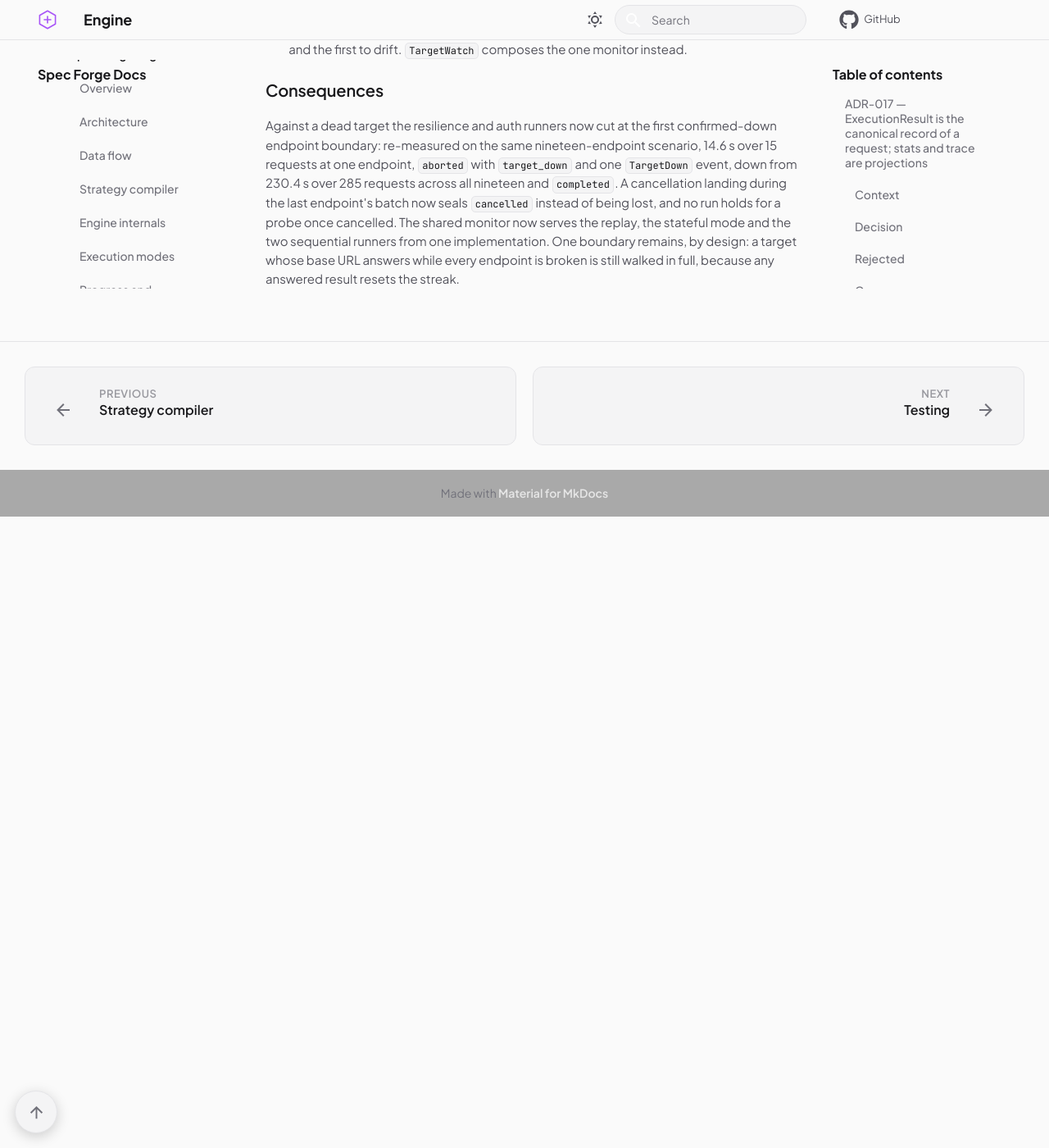
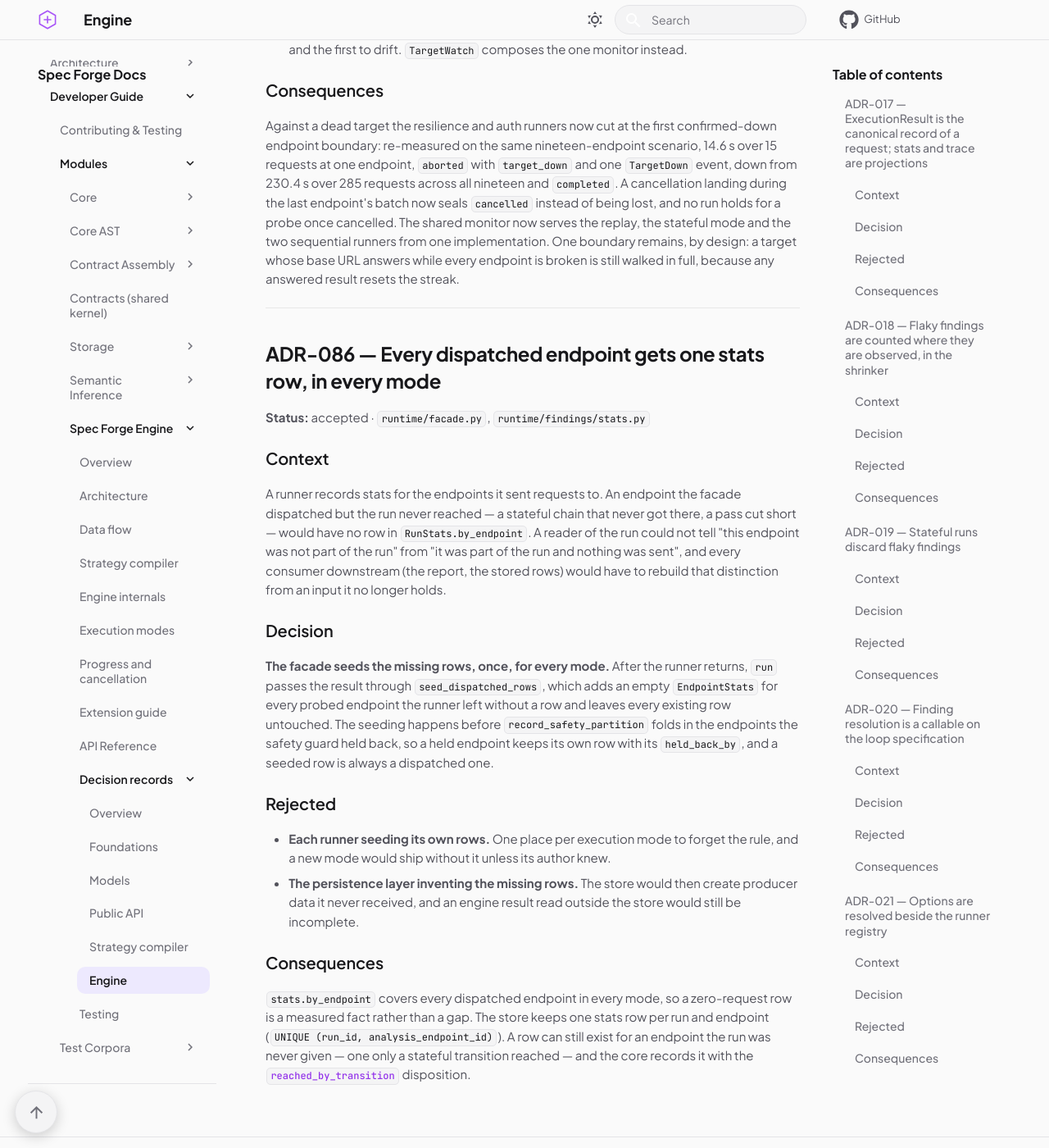
Before and after one commit to Spec-Forge-Testing/specforge-docs, an MkDocs documentation site: the page built from docs/modules/specforge-engine/adr/engine.md, in a window 1280 px wide and 1400 px high, scrolled down 48637 px. Shown: the whole window at 82% size. Built offline with MkDocs 1.6.1 and Material for MkDocs 9.7.7, drawn with Linux system fonts in a browser that asks for light colours; comment, search, counter and statistics services are not loaded; before the commit the page ends 49267 px from its top, so only the background shows below that.

Commit message:
docs(engine): record the dispatched-endpoint stats rule and correct held_back_by

```diff
--- a/docs/modules/specforge-engine/adr/engine.md
+++ b/docs/modules/specforge-engine/adr/engine.md
@@ -2126,3 +2126,47 @@ shared monitor now serves the replay, the stateful mode and the two sequential
 runners from one implementation. One boundary remains, by design: a target whose
 base URL answers while every endpoint is broken is still walked in full, because
 any answered result resets the streak.
+
+---
+
+## ADR-086 — Every dispatched endpoint gets one stats row, in every mode { #adr-086 }
+
+**Status:** accepted · `runtime/facade.py`, `runtime/findings/stats.py`
+
+### Context
+
+A runner records stats for the endpoints it sent requests to. An endpoint the
+facade dispatched but the run never reached — a stateful chain that never got
+there, a pass cut short — would have no row in
+`RunStats.by_endpoint`. A reader of the run could not tell "this endpoint was not
+part of the run" from "it was part of the run and nothing was sent", and every
+consumer downstream (the report, the stored rows) would have to rebuild that
+distinction from an input it no longer holds.
+
+### Decision
+
+**The facade seeds the missing rows, once, for every mode.** After the runner
+returns, `run` passes the result through `seed_dispatched_rows`, which adds an
+empty `EndpointStats` for every probed endpoint the runner left without a row and
+leaves every existing row untouched. The seeding happens before
+`record_safety_partition` folds in the endpoints the safety guard held back, so a
+held endpoint keeps its own row with its `held_back_by`, and a seeded row is
+always a dispatched one.
+
+### Rejected
+
+- **Each runner seeding its own rows.** One place per execution mode to forget
+  the rule, and a new mode would ship without it unless its author knew.
+- **The persistence layer inventing the missing rows.** The store would then
+  create producer data it never received, and an engine result read outside the
+  store would still be incomplete.
+
+### Consequences
+
+`stats.by_endpoint` covers every dispatched endpoint in every mode, so a
+zero-request row is a measured fact rather than a gap. The store keeps one stats
+row per run and endpoint (`UNIQUE (run_id, analysis_endpoint_id)`). A row can
+still exist for an endpoint the run was never given — one only a stateful
+transition reached — and the core records it with the
+[`reached_by_transition`](../../core/protocol/vocabularies.md#coverage)
+disposition.
```
Also changed, not shown: docs/modules/specforge-engine/adr/index.md (+1 -0 lines), docs/modules/specforge-engine/data-flow.md (+5 -2 lines), docs/modules/specforge-engine/engine-internals.md (+2 -2 lines).
